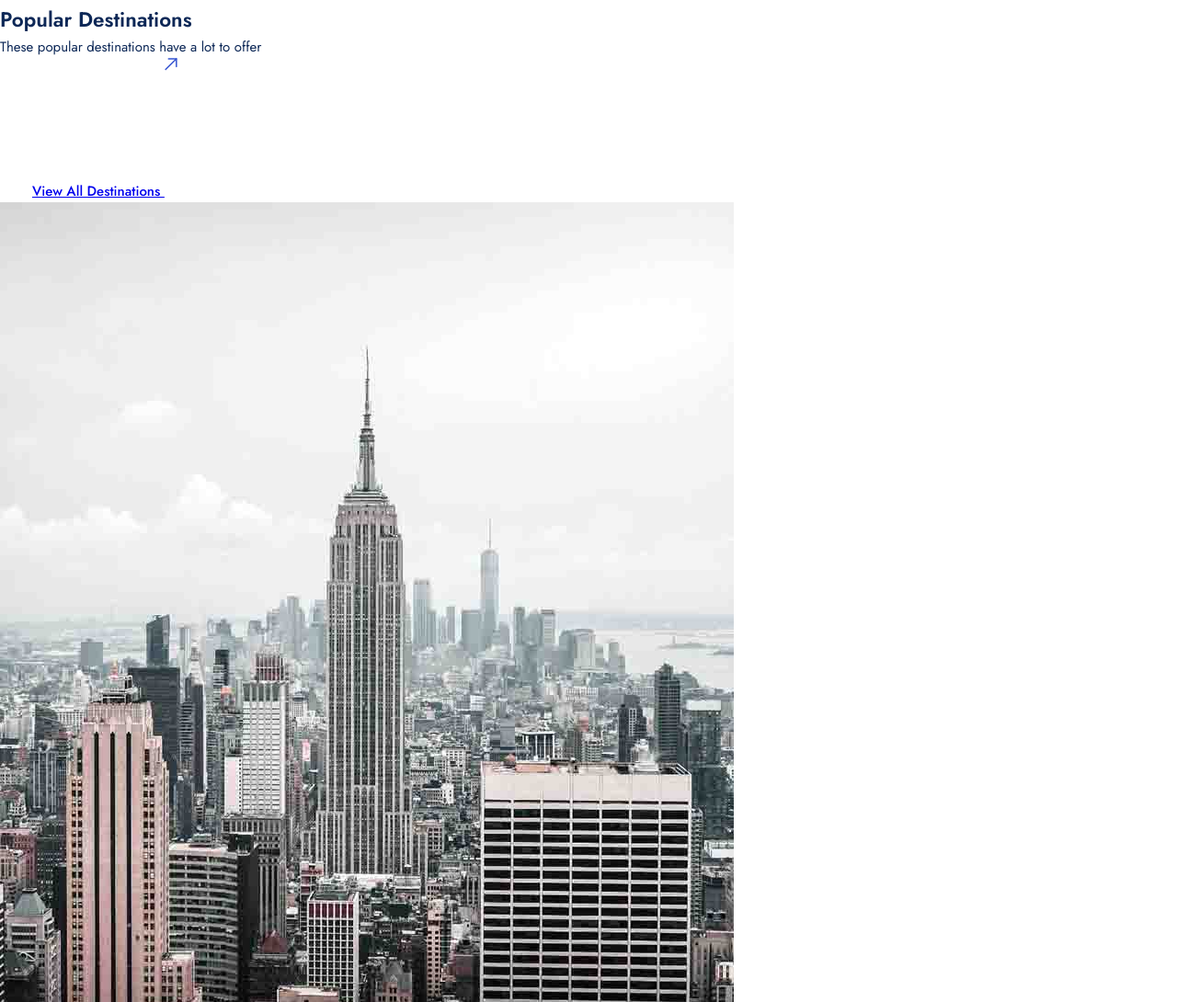
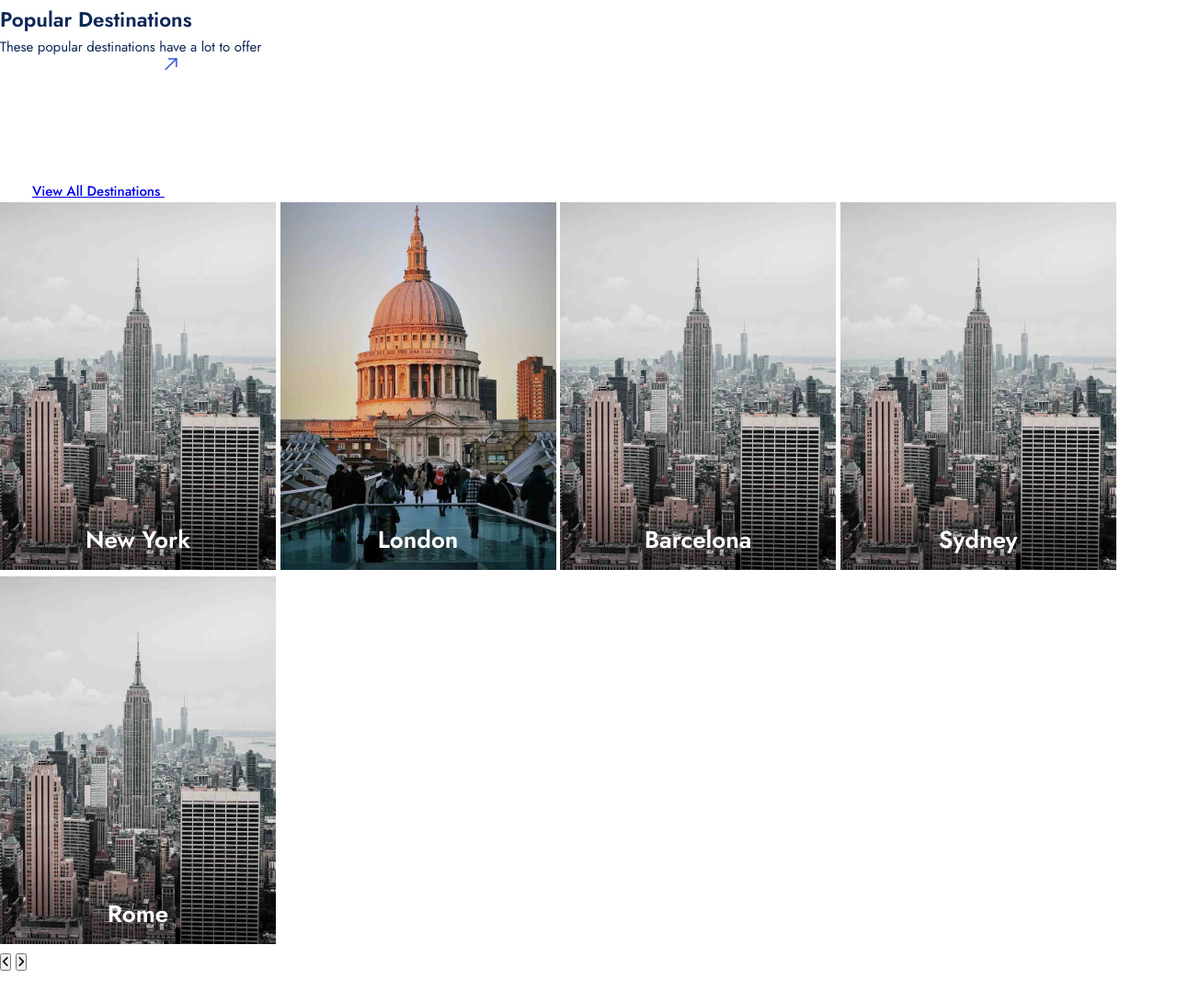
Before and after one commit to prantomollick/GoOutFilter-Travel-and-Tour-Agency-HTML-Template, a website: page index.html in a window 1280 px wide. Shown: the part 983-2073 px from the top of the page at 92% size. Drawn offline with Linux system fonts and the light colour scheme.

Commit message:
destination card design

```diff
--- a/index.html
+++ b/index.html
@@ -116,50 +116,76 @@
         <div class="slides">
           <div class="slide">
             <a href="#" class="destination-card">
+              <div class="destination-card__wrapper">
+                <div class="destination-card__img-wrapper">
                   <img src="img/destination-1.jpg" alt="New york" class="destination-card__img">
-              <div class="destination-card__backdrop"></div>
+                </div>
                 <div class="destination-card__content">
                   <p class="destination-card__text">14 Hotel - 22 Cars - 18 Tours - 95 Activity</p>
+                  <div class="destination-card__content--down">
                     <h4 class="destination-card__heading">New York</h4>
-                <button class="btn">Discover</button>
+                    <button class="btn destination-card__btn">Discover</button>
+                  </div>
+                </div>
               </div>
             </a>
             <a href="#" class="destination-card">
+              <div class="destination-card__wrapper">
+                <div class="destination-card__img-wrapper">
                   <img src="img/destination-2.jpg" alt="New york" class="destination-card__img">
-              <div class="destination-card__backdrop"></div>
+                </div>
                 <div class="destination-card__content">
                   <p class="destination-card__text">14 Hotel - 22 Cars - 18 Tours - 95 Activity</p>
-                <h4 class="destination-card__heading">New York</h4>
-                <button class="btn">Discover</button>
+                  <div class="destination-card__content--down">
+                    <h4 class="destination-card__heading">London</h4>
+                    <button class="btn destination-card__btn">Discover</button>
+                  </div>
+                </div>
               </div>
             </a>
             <a href="#" class="destination-card">
-              <img src="img/destination-3.jpg" alt="New york" class="destination-card__img">
-              <div class="destination-card__backdrop"></div>
+              <div class="destination-card__wrapper">
+                <div class="destination-card__img-wrapper">
+                  <img src="img/destination-1.jpg" alt="New york" class="destination-card__img">
+                </div>
                 <div class="destination-card__content">
                   <p class="destination-card__text">14 Hotel - 22 Cars - 18 Tours - 95 Activity</p>
-                <h4 class="destination-card__heading">New York</h4>
-                <button class="btn">Discover</button>
+                  <div class="destination-card__content--down">
+                    <h4 class="destination-card__heading">Barcelona</h4>
+                    <button class="btn destination-card__btn">Discover</button>
+                  </div>
+                </div>
               </div>
             </a>
             <a href="#" class="destination-card">
-              <img src="img/destination-4.jpg" alt="New york" class="destination-card__img">
-              <div class="destination-card__backdrop"></div>
+              <div class="destination-card__wrapper">
+                <div class="destination-card__img-wrapper">
+                  <img src="img/destination-1.jpg" alt="New york" class="destination-card__img">
+                </div>
                 <div class="destination-card__content">
                   <p class="destination-card__text">14 Hotel - 22 Cars - 18 Tours - 95 Activity</p>
-                <h4 class="destination-card__heading">New York</h4>
-                <button class="btn">Discover</button>
+                  <div class="destination-card__content--down">
+                    <h4 class="destination-card__heading">Sydney</h4>
+                    <button class="btn destination-card__btn">Discover</button>
+                  </div>
+                </div>
               </div>
             </a>
             <a href="#" class="destination-card">
-              <img src="img/destination-5.jpg" alt="New york" class="destination-card__img">
-              <div class="destination-card__backdrop"></div>
+              <div class="destination-card__wrapper">
+                <div class="destination-card__img-wrapper">
+                  <img src="img/destination-1.jpg" alt="New york" class="destination-card__img">
+                </div>
                 <div class="destination-card__content">
                   <p class="destination-card__text">14 Hotel - 22 Cars - 18 Tours - 95 Activity</p>
-                <h4 class="destination-card__heading">New York</h4>
-                <button class="btn">Discover</button>
+                  <div class="destination-card__content--down">
+                    <h4 class="destination-card__heading">Rome</h4>
+                    <button class="btn destination-card__btn">Discover</button>
+                  </div>
+                </div>
               </div>
             </a>
+
           </div>
 
           <button class="slides__btn slides__btn--left" aria-label="slide-left-button"><i
--- a/sass/components/_btn.scss
+++ b/sass/components/_btn.scss
@@ -4,11 +4,8 @@
   line-height: 0.5;
   border: none;
   padding: 1.9rem 3.5rem;
-  border-radius: 6rem;
   cursor: pointer;
   transition: all 0.2s ease;
-
-
 
   i {
     margin-right: 1rem;
@@ -56,6 +53,7 @@
     color: var(--color-white);
     height: 6rem;
     width: 14.6rem;
+    border-radius: 6rem;
   }
 
   &--rounded:hover {
--- a/sass/components/_card.scss
+++ b/sass/components/_card.scss
@@ -1,4 +1,95 @@
 .destination-card {
-  width: 30rem;
+  display: inline-block;
+  position: relative;
+  overflow: hidden;
+  background-image: linear-gradient(180deg, rgba(5, 16, 54, 0.1) 63.5%, rgba(5, 16, 54, 0.5) 100%);
+
+  &__wrapper {
+    width: 30rem;
+    height: 40rem;
+    border-radius: 4px;
+  }
+
+  &__img {
+    width: 100%;
+    height: 100%;
+    filter: brightness(90%);
+  }
+
+  &__wrapper:hover::before {
+    content: '';
+    width: 100%;
+    height: 100%;
+    background-color: var(--color-primary-dark-4);
+    opacity: 0.4;
+    position: absolute;
+    top: 0;
+    left: 0;
+    border-radius: 4px;
+    z-index: 2;
+  }
+
+  &__content {
+    position: absolute;
+    top: 0;
+    left: 0;
+    width: 100%;
+    height: 100%;
+    padding: 3rem 2rem 2rem 2rem;
+
+    display: flex;
+    -ms-flex-direction: column;
+    flex-direction: column;
+    justify-content: space-between;
+    align-items: center;
+    z-index: 10;
+
+    &--down {
+      transition: all 0.2s ease;
+      transform: translateY(8rem);
+    }
+  }
+
+  &__heading {
+    font-size: 2.6rem;
+    font-weight: 600;
+    line-height: 1;
+    margin-bottom: 2rem;
+    color: var(--color-white);
+    text-align: center;
+  }
+
+  &__text {
+    color: transparent;
+  }
+
+  &__img-wrapper:hover,
+  &:hover {
+    .destination-card__text {
+      color: var(--color-white);
+    }
+
+    .destination-card__content--down {
+      transform: translateY(0);
+    }
+  }
+
+  &__btn {
+    width: 26rem;
+    height: 6rem;
+    border: none;
+    border-radius: 4px;
+    line-height: 1;
+    font-size: 1.5rem;
+    font-weight: 500;
+    transition: all 0.2s ease;
+    background-color: var(--color-white);
+    color: var(--color-primary-dark-4);
+
+    &:hover {
+      background-color: var(--color-primary-dark-4);
+      color: var(--color-white);
+    }
+  }
 
 }
--- a/sass/main.scss
+++ b/sass/main.scss
@@ -11,11 +11,12 @@
 
 @import "components/btn";
 @import "components/searchbox";
+@import "components/card";
 
 
 @import "layout/navigation";
 @import "layout/hero";
-
+@import "layout/destination";
 
 
 @import "pages/home";
```
Also changed, not shown: css/style.css. Lines whose indentation alone changed are shown as unchanged.
